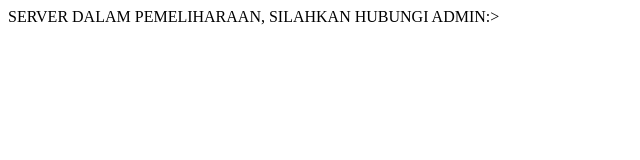
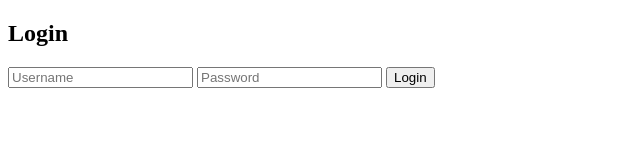
Before and after one commit to SpaceAx/XI-B, a plain HTML site: page index.html in a window 1280 px wide. Shown: the whole page, without its empty margins (0-640 px from the left). Drawn offline with Linux system fonts and the light colour scheme.

Commit message:
Update index.html

```diff
--- a/index.html
+++ b/index.html
@@ -1 +1,19 @@
-SERVER DALAM PEMELIHARAAN, SILAHKAN HUBUNGI ADMIN:>
+<!DOCTYPE html>
+<html lang="id">
+<head>
+    <meta charset="UTF-8">
+    <meta name="viewport" content="width=device-width, initial-scale=1.0">
+    <title>Login</title>
+    <link rel="stylesheet" href="style.css">
+</head>
+<body>
+    <div class="login-container">
+        <h2>Login</h2>
+        <input type="text" id="username" placeholder="Username">
+        <input type="password" id="password" placeholder="Password">
+        <button onclick="login()">Login</button>
+        <p id="message" class="hidden"></p>
+    </div>
+    <script src="script.js"></script>
+</body>
+</html>
```
